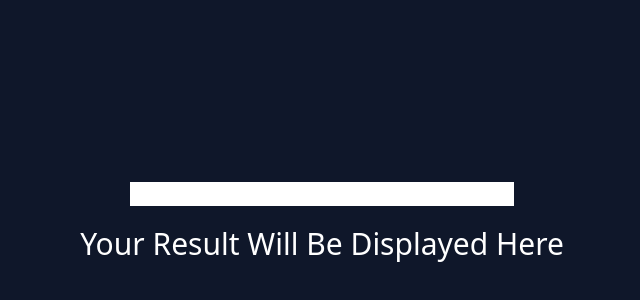
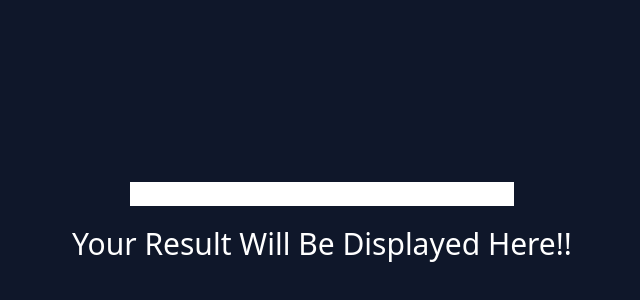
Before and after one commit to semihensar61/properti, a Next.js app: page / in a window 1280 px wide. Shown: the part 178-478 px from the top of the page, without its empty margins (318-958 px from the left). Built offline with nearby package versions, Linux system fonts and the light colour scheme.

Commit message:
github dev deneme

```diff
--- a/components/calculator.tsx
+++ b/components/calculator.tsx
@@ -4,7 +4,7 @@ import { romanNumCalculator } from '../helpers/calculator';
 
 
 export const Claculator = ()  => {
-    const [result, setResult] = useState("Your Result Will Be Displayed Here")
+    const [result, setResult] = useState("Your Result Will Be Displayed Here!!")
     const [inputValue, setValue] = useState()
 
     const handleChange = (event: any) : void  => {
```
